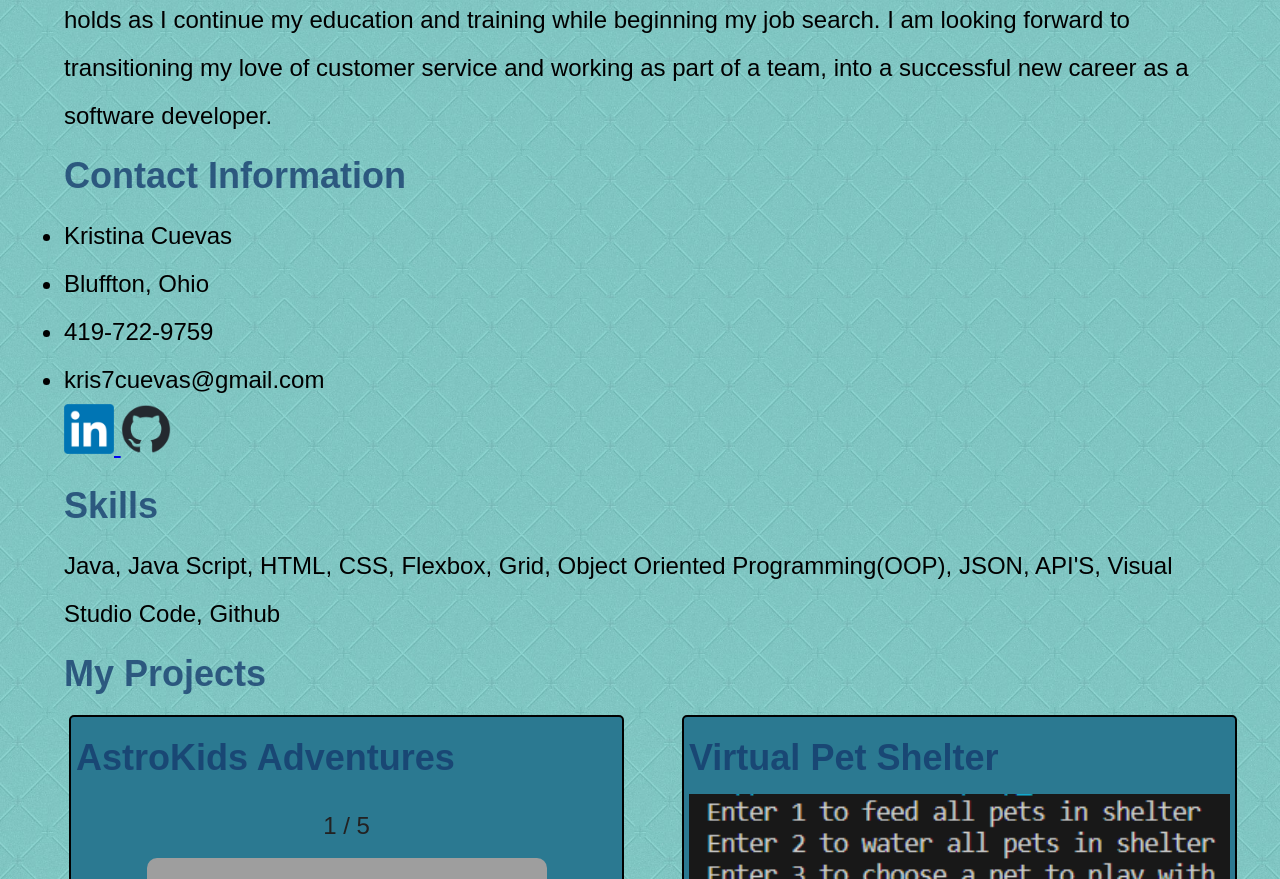
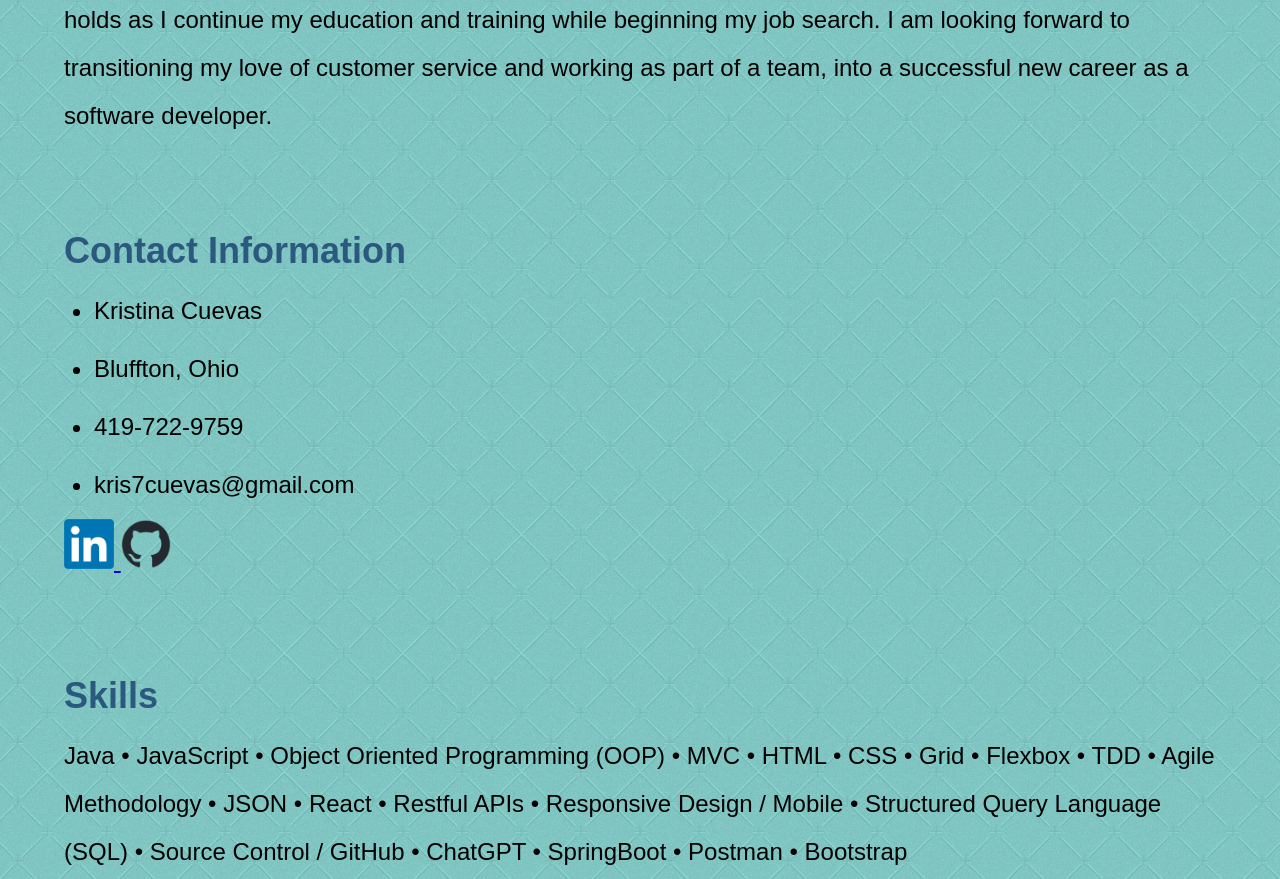
Before and after one commit to tlc67/tlc67.github.io, a plain HTML site: page index.html in a window 1280 px wide. Shown: the part 1350-2229 px from the top of the page. Drawn offline with Linux system fonts and the light colour scheme; grey boxes are pictures that could not be loaded.

Commit message:
final adjustments

```diff
--- a/index.html
+++ b/index.html
@@ -43,7 +43,7 @@
             </ul>
           </aside>
           <a href="https://www.linkedin.com/in/kristina-cuevas-b13bb92a8/">
-            <img src="./images/Linkedin.png" alt="LinkedIn" />
+            <img src="./images/LinkedIn.png" alt="LinkedIn" />
           </a>
           <a href="https://github.com/tlc67">
             <img src="./images/Github.png" alt="Github" />
@@ -52,8 +52,11 @@
         <section>
           <h3>Skills</h3>
           <p>
-            Java, Java Script, HTML, CSS, Flexbox, Grid, Object Oriented
-            Programming(OOP), JSON, API'S, Visual Studio Code, Github
+            Java • JavaScript • Object Oriented Programming (OOP) • MVC • HTML •
+            CSS • Grid • Flexbox • TDD • Agile Methodology • JSON • React •
+            Restful APIs • Responsive Design / Mobile • Structured Query
+            Language (SQL) • Source Control / GitHub • ChatGPT • SpringBoot •
+            Postman • Bootstrap
           </p>
         </section>
         <section class="container" id="myProjects">
@@ -141,7 +144,7 @@
                   methods, user input, create tick method,console output, Github
                 </p>
                 <div id="articleGithub">
-                  <a href="https://github.com/tlc67">
+                  <a href="https://github.com/tlc67/Virtual-Pets-Amok">
                     <img src="./images/Github.png" alt="Github" />
                   </a>
                 </div>
--- a/style.css
+++ b/style.css
@@ -50,8 +50,7 @@ header {
 }
 
 header,
-main,
-footer {
+main {
   margin: 0em auto;
   max-width: 90%;
 }
@@ -102,6 +101,23 @@ h3 {
   display: inline;
 }
 
+.contactInformation {
+  margin: 20px;
+}
+
+.contactInformation h1 {
+  margin-bottom: 10px;
+}
+
+ul {
+  list-style-type: disc;
+  padding-left: 30px; /* Adjust to align with the header */
+}
+
+li {
+  margin-bottom: 10px;
+}
+
 article {
   background-color: rgb(43, 121, 145);
   border: black solid 2px;
@@ -113,6 +129,10 @@ article {
   text-align: center;
   display: flex;
   flex-direction: column;
+}
+
+section {
+  margin-bottom: 75px;
 }
 
 #projects {
@@ -224,3 +244,7 @@ h2 {
 .show {
   display: block;
 }
+
+footer {
+  text-align: center;
+}
```
